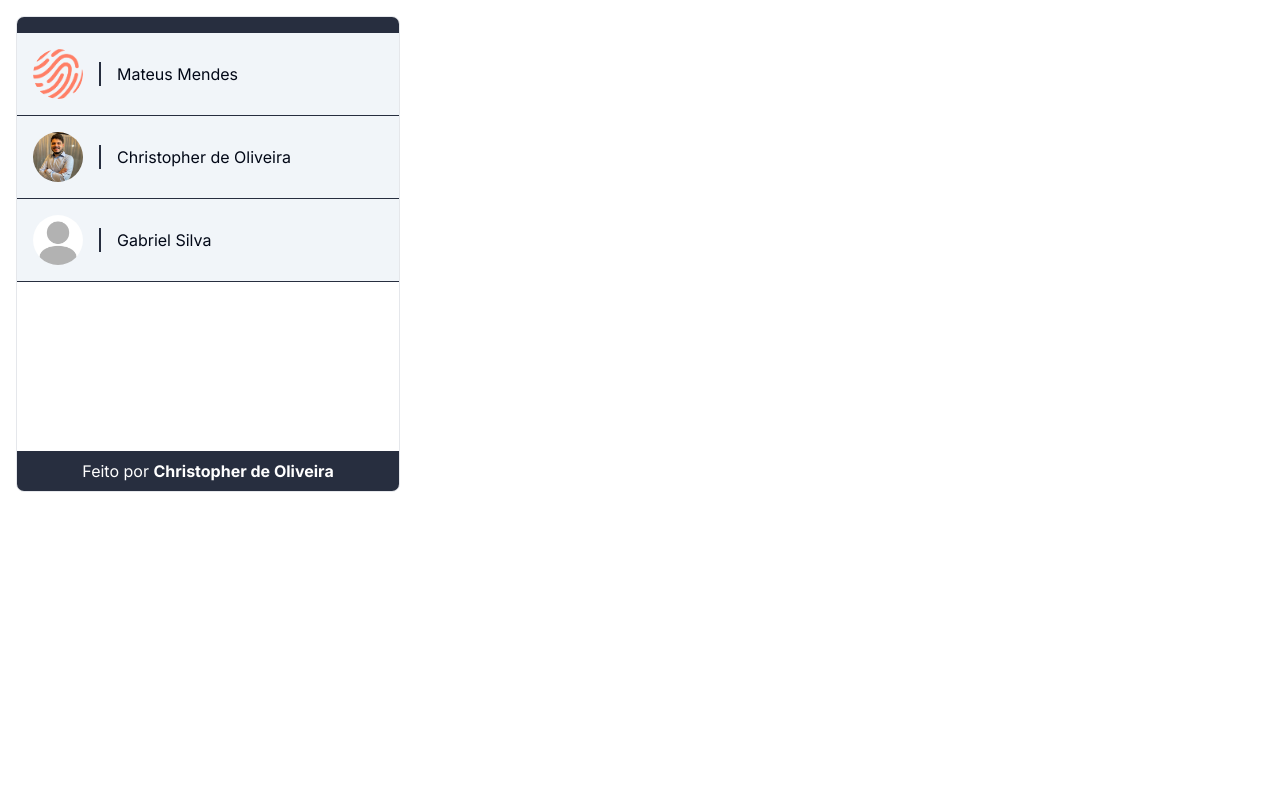
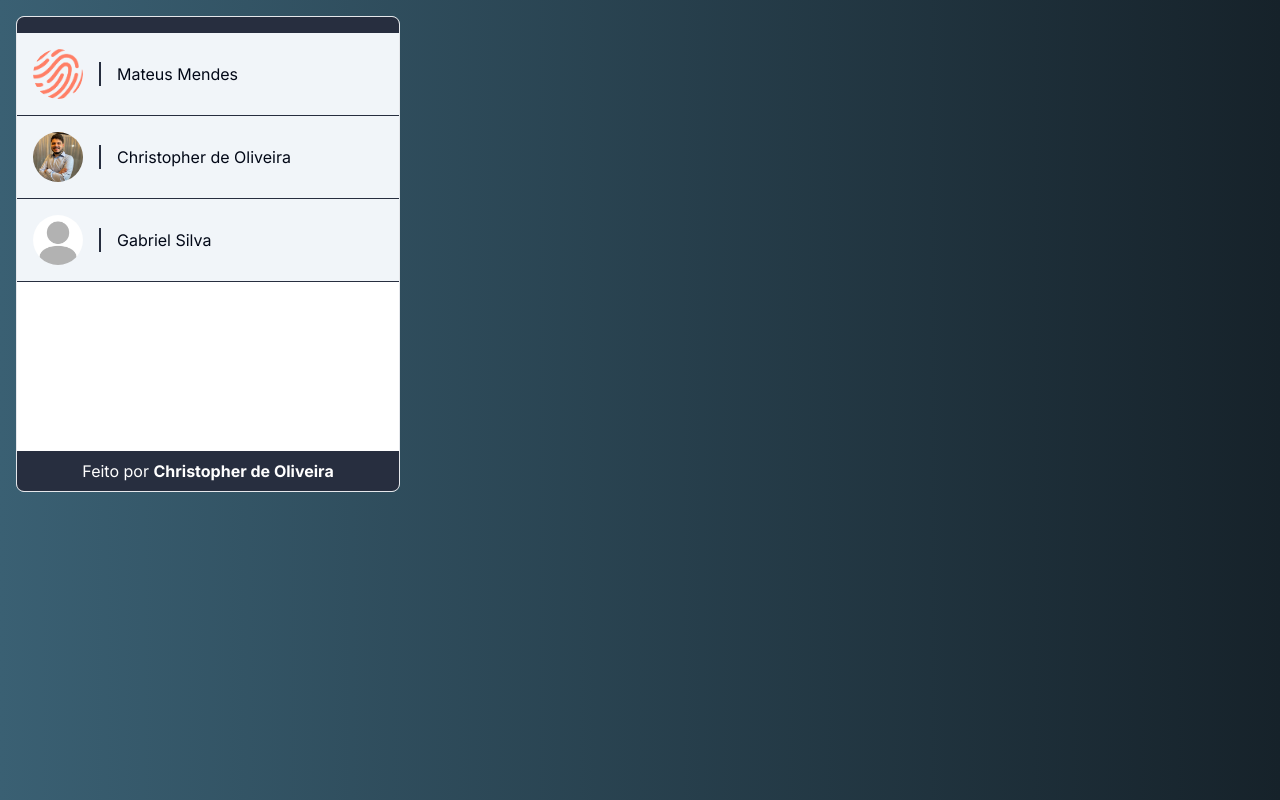
Before and after one commit to christopherldo/stackblitz-starters-ybxuxe, a Next.js app: page / in a window 1280 px wide. Built offline with nearby package versions, Linux system fonts and the light colour scheme.

Commit message:
Adds fallback to when there's no messages

```diff
--- a/app/[username]/page.tsx
+++ b/app/[username]/page.tsx
@@ -50,7 +50,7 @@ export default function UserChatPage({
   }, []);
 
   return (
-    <div className="flex h-full w-full max-w-sm flex-col overflow-hidden rounded-lg border border-gray-200">
+    <div className="flex h-full w-full max-w-sm flex-col overflow-hidden rounded-lg border border-gray-200 bg-white">
       {!loading && (
         <>
           <Header user={user} />
--- a/app/globals.css
+++ b/app/globals.css
@@ -64,6 +64,20 @@
     --input: 217.2 32.6% 17.5%;
     --ring: 212.7 26.8% 83.9%;
   }
+
+  body {
+    background: #16222a; /* fallback for old browsers */
+    background: -webkit-linear-gradient(
+      to right,
+      #3a6073,
+      #16222a
+    ); /* Chrome 10-25, Safari 5.1-6 */
+    background: linear-gradient(
+      to right,
+      #3a6073,
+      #16222a
+    ); /* W3C, IE 10+/ Edge, Firefox 16+, Chrome 26+, Opera 12+, Safari 7+ */
+  }
 }
 
 @layer base {
--- a/app/page.tsx
+++ b/app/page.tsx
@@ -9,7 +9,7 @@ export default function Home() {
   ];
 
   return (
-    <div className="flex h-full w-full max-w-sm flex-col overflow-hidden rounded-lg border border-gray-200">
+    <div className="flex h-full w-full max-w-sm flex-col overflow-hidden rounded-lg border border-gray-200 bg-white">
       <div className="h-4 bg-[#272e3f]"></div>
       <div className="flex flex-1 flex-col">
         {data.map((user) => (
--- a/components/MessageList.tsx
+++ b/components/MessageList.tsx
@@ -1,3 +1,4 @@
+import Image from "next/image";
 import Message from "./Message";
 
 interface MessageListProps {
@@ -7,10 +8,25 @@ interface MessageListProps {
 
 export default function MessageList({ messages, user }: MessageListProps) {
   return (
-    <div className="flex-1 overflow-y-auto p-4">
+    <div className="flex flex-1 flex-col overflow-y-auto p-4">
       {messages.map((message) => (
         <Message key={message.id} message={message} user={user} />
       ))}
+      {messages.length === 0 && (
+        <div className="flex flex-1 flex-col items-center justify-center gap-4">
+          <Image
+            src="/assets/sad-face.png"
+            alt="Rosto triste"
+            width={100}
+            height={100}
+            className="select-none opacity-50"
+            draggable="false"
+          />
+          <span className="w-52 text-center font-light">
+            Parece que ainda não há mensagens por aqui
+          </span>
+        </div>
+      )}
     </div>
   );
 }
```
Also changed, not shown: public/assets/logo.png (renamed from public/logo.png), public/assets/sad-face.png (added).
